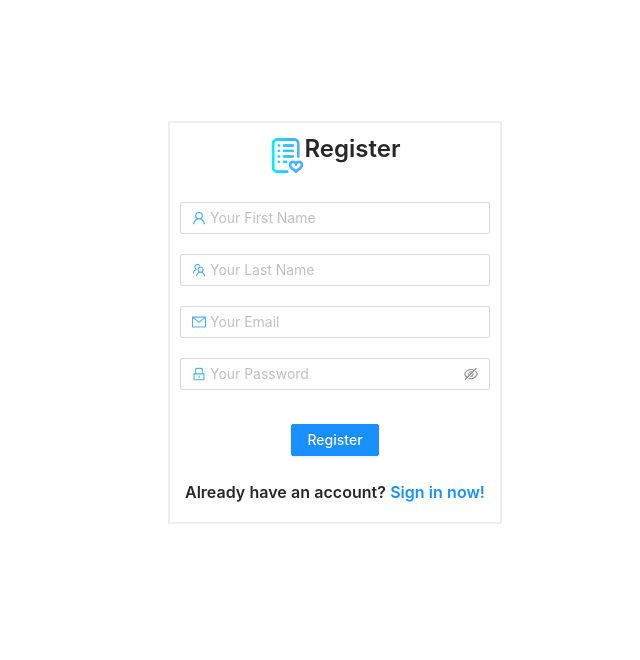
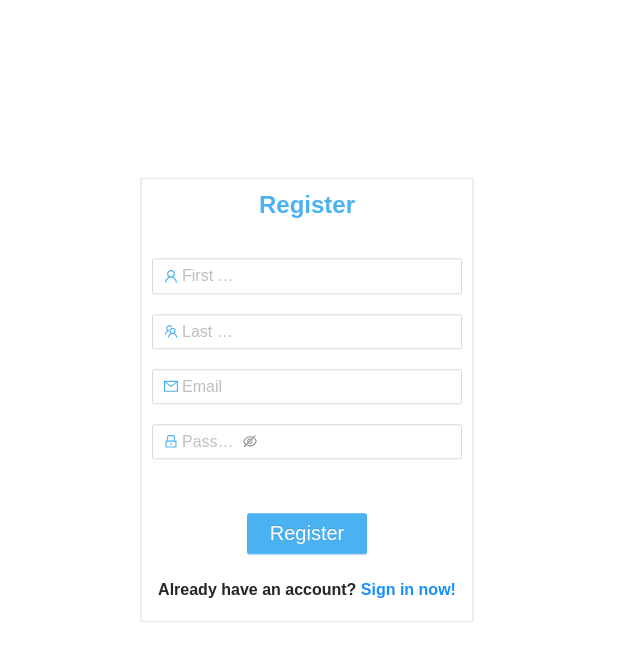
Before and after one commit to meriem23/wishlist-app, a React (Create React App) app in the folder client/: page /register in a window 1280 px wide. Shown: the top 660 px of the page, without its empty margins (333-973 px from the left). Built offline with nearby package versions, Linux system fonts and the light colour scheme.

Commit message:
🪐🔬

```diff
--- a/client/src/App.css
+++ b/client/src/App.css
@@ -4,38 +4,89 @@
   padding: 0;
   box-sizing: border-box;
 }
-.formStyle {
+body {
+  font-family: "Source Sans Pro", sans-serif !important;
+}
+/* Register / Login pages */
+.form_container {
+  position: fixed;
+  left: 50%;
+  top: 50%;
+  transform: translate(-50%, -50%);
+}
+.form_style_log_reg {
   border: 2px solid #eeeeee;
   width: fit-content;
-  transform: translate(150%, 50%);
   padding: 10px;
   display: flex;
   flex-direction: column;
   justify-content: center;
   align-items: center;
 }
-.regFormStyle {
-  border: 2px solid #eeeeee;
+.title_style {
+  color: #4bb2f2;
+}
+.form_text {
+  display: flex;
+  align-items: center;
+}
+.btn_log_reg {
+  color: white !important;
+  margin-top: 20px;
+  font-size: 20px;
+  background-color: #4bb2f2;
+  border-color: #4bb2f2;
+  width: 120px;
+  height: auto !important;
+  height: fit-content;
+}
+
+.btn_log_reg:hover {
+  background-color: #4bb2f2;
+  transform: translateY(-1px);
+  border-color: #4bb2f2;
+  -webkit-box-shadow: 1px 5px 10px 0px rgba(0, 0, 0, 0.25);
+  -moz-box-shadow: 1px 5px 10px 0px rgba(0, 0, 0, 0.25);
+  box-shadow: 1px 5px 10px 0px rgba(0, 0, 0, 0.25);
+}
+
+Form {
+  display: flex;
+  align-items: center;
+}
+/**********/
+
+/* Add product */
+.add_form_style {
+  /* border: 1px solid #eeeeee; */
   width: fit-content;
-  transform: translate(150%, 30%);
-  padding: 10px;
+  /* transform: translateX(110%);
+  padding: 8px; */
   display: flex;
   flex-direction: column;
   justify-content: center;
   align-items: center;
 }
-.formText {
+.blue_line {
+  min-width: 40px;
+  min-height: 4px;
+  background-color: #4bb2f2;
+  margin: 2px 15px 0;
+}
+.ant_tabs_nav {
+  margin-bottom: 0 !important;
+  padding-top: 5px;
+}
+
+.ant_tabs_content_holder {
+  padding-top: 16px;
+  box-sizing: border-box;
+}
+
+/* button {
   display: flex;
   align-items: center;
-}
-Form {
-  display: flex;
-  align-items: center;
-}
-button {
-  display: flex;
-  align-items: center;
-}
+} */
 .btn {
   background-color: #4bb2f2;
   height: fit-content;
@@ -43,16 +94,17 @@ button {
 .btn:hover {
   background-color: #4bb2f2;
 }
-.avatarHover {
+.avatar_hover {
   display: flex;
   align-items: baseline;
   margin: 5px 15px;
 }
-.textStyle {
+.text_style {
   color: #4bb2f2;
-  font-weight: 400;
+  font-weight: 600;
+  font-size: 18px;
 }
-.listStyle {
+.list_style {
   font-weight: 500;
   color: #4bb2f2;
 }
@@ -61,37 +113,113 @@ button {
   margin: 5px;
   height: 40px;
   border: 1px solid #4bb2f2;
-  /* color: #4bb2f2; */
 }
-.formAddStyle {
+.add_btn:hover {
+  -webkit-box-shadow: 1px 5px 10px 0px rgba(0, 0, 0, 0.1);
+  -moz-box-shadow: 1px 5px 10px 0px rgba(0, 0, 0, 0.1);
+  box-shadow: 1px 5px 10px 0px rgba(0, 0, 0, 0.1);
   border: 1px solid #4bb2f2;
-  width: fit-content;
-  transform: translateX(110%);
-  padding: 8px;
-  display: flex;
-  flex-direction: column;
-  justify-content: center;
-  align-items: center;
 }
-.iconStyle {
+
+.icon_style {
   margin-left: 15px !important;
 }
-.cardStyle {
+.card_style {
   transform: translateX(120%);
 }
 span {
   font-weight: 500;
 }
-.addFormStyle {
-  border: 2px solid #eeee;
-  width: fit-content;
-  transform: translate(100%, 5%);
+.add_form_style {
   padding: 10px;
   display: flex;
   flex-direction: column;
   justify-content: center;
   align-items: center;
+  width: calc(100vw - 320px);
 }
-.prodStyle {
+.prod_style {
   transform: translateX(45%);
 }
+.add_product_input {
+  min-width: 500px;
+}
+.add_product_input_img {
+  width: 0.1px;
+  height: 0.1px;
+  opacity: 0;
+  overflow: hidden;
+  position: absolute;
+  z-index: -1;
+}
+.add_product_input_img + .form_item_label_img {
+  font-size: 1.25rem;
+  font-weight: 700;
+  color: #4bb2f2;
+  display: inline-block;
+}
+
+.add_product_form .ant-form-item-label {
+  min-width: 100px;
+}
+
+.form_text {
+  display: "flex";
+  align-items: "center";
+  justify-content: "center";
+}
+.form_item {
+  display: "flex";
+  flex-direction: column;
+  margin-bottom: 10px !important;
+}
+.ant_form_item_label {
+  text-align: left !important;
+  font-size: 20px;
+  font-weight: 700;
+  color: #4bb2f2 !important;
+}
+.ant_form_item_label label {
+  color: #4bb2f2 !important;
+  font-size: 18px !important;
+  margin-bottom: 4px;
+}
+input {
+  outline: none !important;
+  font-size: 16px !important;
+  font-family: "Source Sans Pro", sans-serif !important;
+  width: 20% !important;
+}
+.sidebar {
+  width: 300px;
+  height: calc(100vh - 81px);
+  display: flex;
+  flex-direction: column;
+  align-items: center;
+}
+.ant_avatar_icon {
+  margin-right: 10px !important;
+  margin-bottom: 5px !important;
+}
+.ant_icon {
+  color: #4bb2f2 !important;
+}
+.btn_product_form {
+  color: white !important;
+  margin-top: 20px;
+  font-size: 20px;
+  background-color: #4bb2f2;
+  border-color: #4bb2f2;
+  width: 120px;
+  height: auto !important;
+  transition: all 0.2s;
+}
+
+.btn_product_form:hover {
+  background-color: #4bb2f2;
+  transform: translateY(-1px);
+  border-color: #4bb2f2;
+  -webkit-box-shadow: 1px 5px 10px 0px rgba(0, 0, 0, 0.25);
+  -moz-box-shadow: 1px 5px 10px 0px rgba(0, 0, 0, 0.25);
+  box-shadow: 1px 5px 10px 0px rgba(0, 0, 0, 0.25);
+}
--- a/client/src/components/ProductCard.js
+++ b/client/src/components/ProductCard.js
@@ -20,7 +20,7 @@ const ProductCard = ({ content, setContent }) => {
     }
   };
   return !editMode ? (
-    <div className="cardStyle">
+    <div className="card_style">
       {content.Name ? (
         <Card
           style={{ width: 290 }}
--- a/client/src/components/SideBar.js
+++ b/client/src/components/SideBar.js
@@ -26,7 +26,7 @@ const SideBar = ({ type, setContent }) => {
   return (
     <div>
       <Menu
-        style={{ width: 200, height: "85vh" }}
+        className="sidebar"
         defaultSelectedKeys={["1"]}
         defaultOpenKeys={["sub1"]}
         onClick={showModal}
@@ -41,7 +41,7 @@ const SideBar = ({ type, setContent }) => {
           ) : (
             <Text className="textStyle">
               <PlusOutlined
-                style={{ color: "#4bb2f2", marginRight: 20, fontSize: 15 }}
+                style={{ color: "#4bb2f2", marginRight: 10, fontSize: 16 }}
               />
               Add Product
             </Text>
--- a/client/src/components/UserAvatar.js
+++ b/client/src/components/UserAvatar.js
@@ -20,7 +20,7 @@ const UserAvatar = () => {
     </Menu>
   );
   return (
-    <div className="avatarHover">
+    <div className="avatar_hover">
       <Avatar
         style={{ backgroundColor: "#4bb2f2" }}
         size={45}
--- a/client/src/components/Wishlist.js
+++ b/client/src/components/Wishlist.js
@@ -25,7 +25,7 @@ const ProductList = ({ content, setContent }) => {
   };
 
   return !editMode ? (
-    <div className="prodStyle">
+    <div className="prod_style">
       {content ? (
         <div>
           <Row
@@ -51,7 +51,7 @@ const ProductList = ({ content, setContent }) => {
             </div>
           </Row>
           <Row>
-            <Tabs defaultActiveKey="1" className="tabStyle">
+            <Tabs defaultActiveKey="1" className="tab_style">
               <TabPane tab="To Buy" key="1">
                 {content.product &&
                   content.product
--- a/client/src/components/WishlistModal.js
+++ b/client/src/components/WishlistModal.js
@@ -48,9 +48,9 @@ const WishlistModal = ({ editMode, setEditMode, content }) => {
   return (
     <div>
       {!editMode ? (
-        <Text onClick={showModal} className="textStyle">
+        <Text onClick={showModal} className="text_style">
           <PlusOutlined
-            style={{ color: "#4bb2f2", marginRight: 20, fontSize: 15 }}
+            style={{ color: "#4bb2f2", marginRight: 10, fontSize: 16 }}
           />
           Add Wishlist
         </Text>
--- a/client/src/pages/Home.js
+++ b/client/src/pages/Home.js
@@ -35,7 +35,7 @@ const Home = () => {
             className="tabStyle"
           >
             <TabPane
-              tab={<i className="far fa-heart iconStyle"> Wishlist</i>}
+              tab={<i className="far fa-heart icon_style"> Wishlist</i>}
               key="1"
             >
               <Row>
--- a/client/src/pages/Login.js
+++ b/client/src/pages/Login.js
@@ -28,15 +28,18 @@ const Login = () => {
   }, [isAuth]);
 
   return (
-    <div className="formStyle">
-      <div className="formText">
-        <Image
+    <div className="form_container">
+      <div className="form_style_log_reg">
+        <div className="form_text">
+          {/* <Image
           width={35}
           preview={false}
           src="./wishlist.png"
           alt="wishlist logo"
-        />
-        <Title level={3}>Sign In</Title>
+        /> */}
+          <Title level={3} style={{ color: "#4bb2f2" }}>
+            Sign In
+          </Title>
         </div>
         <Form
           initialValues={{
@@ -53,21 +56,26 @@ const Login = () => {
           <Form.Item>
             <Input
               prefix={<MailOutlined style={{ color: "#4bb2f2" }} />}
-            placeholder="Your email"
+              placeholder="Email"
               name="email"
               style={{ width: "100%", margin: "10px 0px" }}
               onChange={handleChange}
             />
             <Input.Password
               prefix={<LockOutlined style={{ color: "#4bb2f2" }} />}
-            placeholder="Your password"
+              placeholder="Password"
               name="password"
               style={{ width: "100%", margin: "10px 0px" }}
               onChange={handleChange}
             />
           </Form.Item>
           <Form.Item>
-          <Button type="primary" htmlType="submit" onClick={login}>
+            <Button
+              type="primary"
+              htmlType="submit"
+              onClick={login}
+              className="btn_log_reg"
+            >
               Sign In
             </Button>
           </Form.Item>
@@ -76,6 +84,7 @@ const Login = () => {
           Don't have an account? <Link to="/register">Create one now!</Link>
         </Title>
       </div>
+    </div>
   );
 };
 
--- a/client/src/pages/Register.js
+++ b/client/src/pages/Register.js
@@ -35,15 +35,18 @@ const Register = () => {
     dispatch(registerUser(user));
   };
   return (
-    <div className="regFormStyle">
-      <div className="formText">
-        <Image
+    <div className="form_container">
+      <div className="form_style_log_reg">
+        <div className="form_text">
+          {/* <Image
           width={35}
           preview={false}
           src="./wishlist.png"
           alt="wishlist logo"
-        />
-        <Title level={3}>Register</Title>
+        /> */}
+          <Title level={3} style={{ color: "#4bb2f2" }}>
+            Register
+          </Title>
         </div>
         <Form
           initialValues={{
@@ -60,35 +63,40 @@ const Register = () => {
           <Form.Item>
             <Input
               prefix={<UserOutlined style={{ color: "#4bb2f2" }} />}
-            placeholder="Your First Name"
+              placeholder="First Name"
               name="fname"
               style={{ width: "100%", margin: "10px 0px" }}
               onChange={handleChange}
             />
             <Input
               prefix={<TeamOutlined style={{ color: "#4bb2f2" }} />}
-            placeholder="Your Last Name"
+              placeholder="Last Name"
               name="lname"
               style={{ width: "100%", margin: "10px 0px" }}
               onChange={handleChange}
             />
             <Input
               prefix={<MailOutlined style={{ color: "#4bb2f2" }} />}
-            placeholder="Your Email"
+              placeholder="Email"
               name="email"
               style={{ width: "100%", margin: "10px 0px" }}
               onChange={handleChange}
             />
             <Input.Password
               prefix={<LockOutlined style={{ color: "#4bb2f2" }} />}
-            placeholder="Your Password"
+              placeholder="Password"
               name="password"
               style={{ width: "100%", margin: "10px 0px" }}
               onChange={handleChange}
             />
           </Form.Item>
           <Form.Item>
-          <Button type="primary" htmlType="submit" onClick={registerNew}>
+            <Button
+              type="primary"
+              htmlType="submit"
+              className="btn_log_reg"
+              onClick={registerNew}
+            >
               Register
             </Button>
           </Form.Item>
@@ -97,6 +105,7 @@ const Register = () => {
           Already have an account? <Link to="/">Sign in now!</Link>
         </Title>
       </div>
+    </div>
   );
 };
 
--- a/package.json
+++ b/package.json
@@ -4,12 +4,12 @@
   "description": "this App is a technical test for AstroLab",
   "main": "server.js",
   "scripts": {
-    "client-install":"npm install --prefix client",
-    "server":"nodemon server.js",
+    "client-install": "npm install --prefix client",
+    "server": "nodemon server.js",
     "client": "npm start --prefix client",
     "dev": "concurrently \"npm run server\" \"npm run client\"",
     "build": "cd client && npm run build",
-    "heroku-postbuild":"NPM_CONFIG_PRODUCTION=false npm install --prefix client && npm run build --prefix client"
+    "heroku-postbuild": "NPM_CONFIG_PRODUCTION=false npm install --prefix client && npm run build --prefix client"
   },
   "repository": {
     "type": "git",
```
Also changed, not shown: client/src/Test.js (deleted, +0 -22 lines), client/src/components/ProductAdd.js (+61 -16 lines), 2 other files (tests, documents, lock files or other folders). Lines whose indentation alone changed are shown as unchanged.
